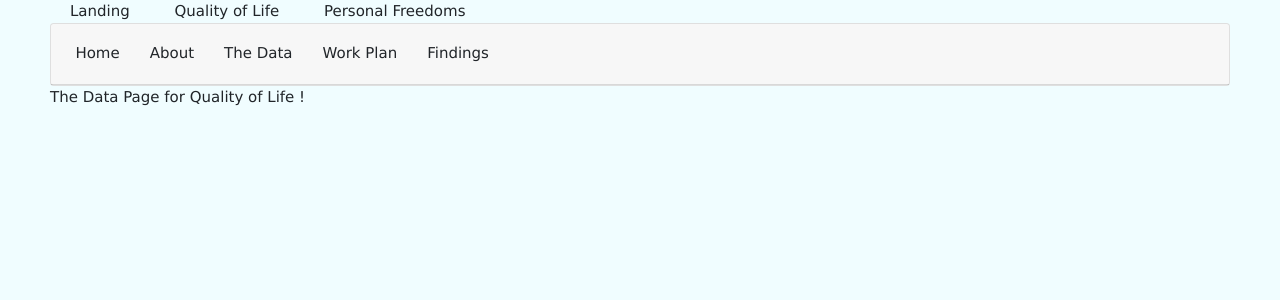
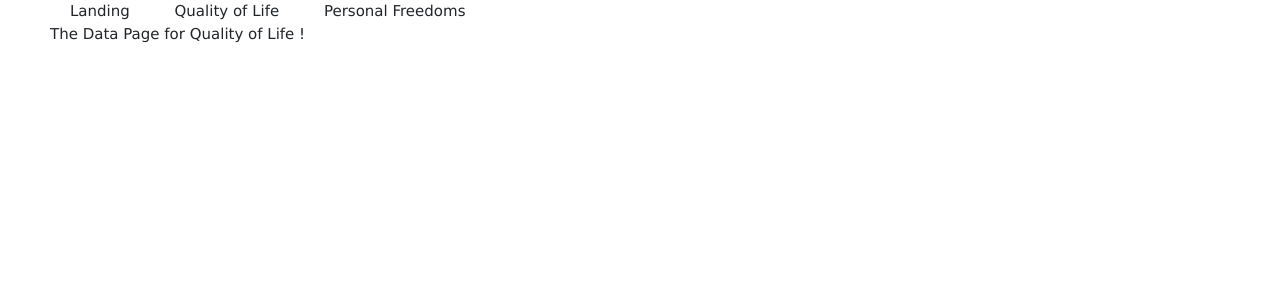
Before and after one commit to LHarrison36/DH125-Final-Project, a Jekyll site: the page built from Data2.md, in a window 1280 px wide. Shown: the top 300 px of the page. Built offline with Jekyll 4.4.1, drawn with Linux system fonts in a browser that asks for light colours.

Commit message:
Update template.html

```diff
--- a/_layouts/template.html
+++ b/_layouts/template.html
@@ -227,173 +227,6 @@
 
 
 
-{% if page.title == "Quality of Life" %}
-  <div class="card text-center">
-      <div class="card-header">
-        <ul class="nav nav-pills card-header-pills">
-          <li class="nav-item">
-            <a class="nav-link" href="page2">Home</a>
-          </li>
-          <li class="nav-item">
-            <a class="nav-link" href="About2">About</a>
-          </li>
-          <li class="nav-item">
-            <a class="nav-link" href="Data2">The Data</a>
-          </li>
-          <li class="nav-item">
-            <a class="nav-link" href="Plan2">Work Plan</a>
-          </li>
-          <li class="nav-item">
-            <a class="nav-link" href="Findings2">Findings</a>
-          </li>
-        </ul>
-      </div>
-    </div>
-<style>
-
-    body {
-      background-color: #F0FDFF;
-      padding-left: 50px;
-      padding-right: 50px;
-    }
-
-</style>
-{% endif %}
-
-
-{% if page.filename == "About2" %}
-  <div class="card text-center">
-      <div class="card-header">
-        <ul class="nav nav-pills card-header-pills">
-          <li class="nav-item">
-            <a class="nav-link" href="page2">Home</a>
-          </li>
-          <li class="nav-item">
-            <a class="nav-link" href="About2">About</a>
-          </li>
-          <li class="nav-item">
-            <a class="nav-link" href="Data2">The Data</a>
-          </li>
-          <li class="nav-item">
-            <a class="nav-link" href="Plan2">Work Plan</a>
-          </li>
-          <li class="nav-item">
-            <a class="nav-link" href="Findings2">Findings</a>
-          </li>
-        </ul>
-      </div>
-    </div>
-<style>
-
-    body {
-      background-color: #F0FDFF;
-      padding-left: 50px;
-      padding-right: 50px;
-    }
-
-</style>
-{% endif %}
-
-{% if page.filename == "Data2" %}
-  <div class="card text-center">
-      <div class="card-header">
-        <ul class="nav nav-pills card-header-pills">
-          <li class="nav-item">
-            <a class="nav-link" href="page2">Home</a>
-          </li>
-          <li class="nav-item">
-            <a class="nav-link" href="About2">About</a>
-          </li>
-          <li class="nav-item">
-            <a class="nav-link" href="Data2">The Data</a>
-          </li>
-          <li class="nav-item">
-            <a class="nav-link" href="Plan2">Work Plan</a>
-          </li>
-          <li class="nav-item">
-            <a class="nav-link" href="Findings2">Findings</a>
-          </li>
-        </ul>
-      </div>
-    </div>
-<style>
-
-    body {
-      background-color: #F0FDFF;
-      padding-left: 50px;
-      padding-right: 50px;
-    }
-
-</style>
-{% endif %}
-
-
-{% if page.filename == "Plan2" %}
-  <div class="card text-center">
-      <div class="card-header">
-        <ul class="nav nav-pills card-header-pills">
-          <li class="nav-item">
-            <a class="nav-link" href="page2">Home</a>
-          </li>
-          <li class="nav-item">
-            <a class="nav-link" href="About2">About</a>
-          </li>
-          <li class="nav-item">
-            <a class="nav-link" href="Data2">The Data</a>
-          </li>
-          <li class="nav-item">
-            <a class="nav-link" href="Plan2">Work Plan</a>
-          </li>
-          <li class="nav-item">
-            <a class="nav-link" href="Findings2">Findings</a>
-          </li>
-        </ul>
-      </div>
-    </div>
-<style>
-
-    body {
-      background-color: #F0FDFF;
-      padding-left: 50px;
-      padding-right: 50px;
-    }
-
-</style>
-{% endif %}
-
-
-{% if page.filename == "Findings2" %}
-  <div class="card text-center">
-      <div class="card-header">
-        <ul class="nav nav-pills card-header-pills">
-          <li class="nav-item">
-            <a class="nav-link" href="page2">Home</a>
-          </li>
-          <li class="nav-item">
-            <a class="nav-link" href="About2">About</a>
-          </li>
-          <li class="nav-item">
-            <a class="nav-link" href="Data2">The Data</a>
-          </li>
-          <li class="nav-item">
-            <a class="nav-link" href="Plan2">Work Plan</a>
-          </li>
-          <li class="nav-item">
-            <a class="nav-link" href="Findings2">Findings</a>
-          </li>
-        </ul>
-      </div>
-    </div>
-<style>
-
-    body {
-      background-color: #F0FDFF;
-      padding-left: 50px;
-      padding-right: 50px;
-    }
-
-</style>
-{% endif %}
 
 
 
```
